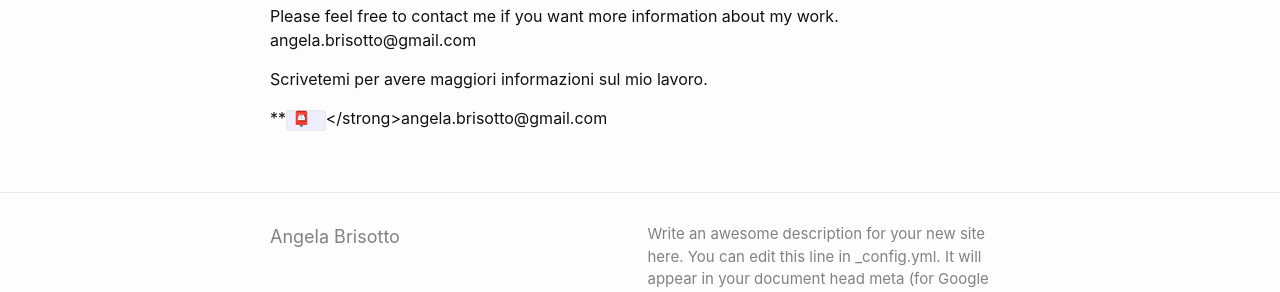
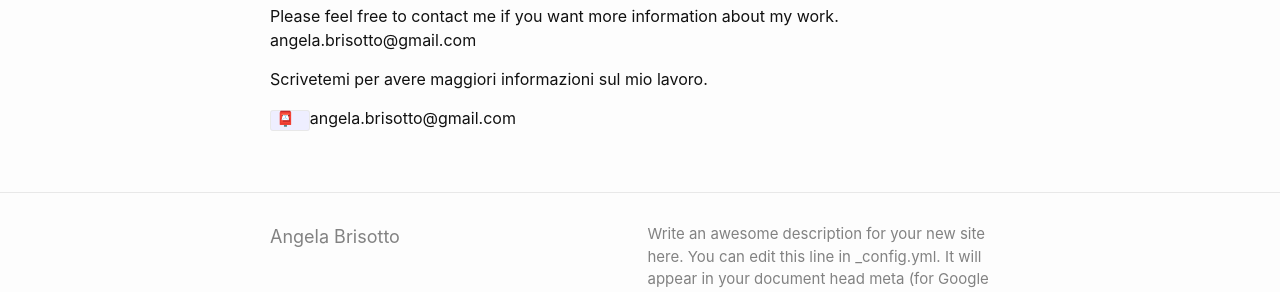
Before and after one commit to angelabrisotto/angelabrisotto.github.io, a Jekyll site: the page built from about.md, in a window 1280 px wide. Shown: the part 678-970 px from the top of the page. Built offline with Jekyll 4.4.1, drawn with Linux system fonts in a browser that asks for light colours.

Commit message:
Update about.md

```diff
--- a/about.md
+++ b/about.md
@@ -20,4 +20,4 @@ angela.brisotto@gmail.com
 
 Scrivetemi per avere maggiori informazioni sul mio lavoro.
 
-**<code>📮 </code></strong>angela.brisotto@gmail.com
+<code>📮 </code>angela.brisotto@gmail.com
```
